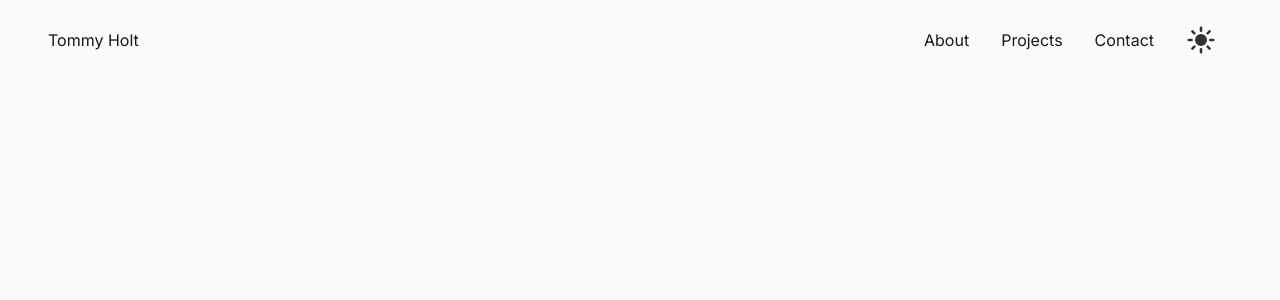
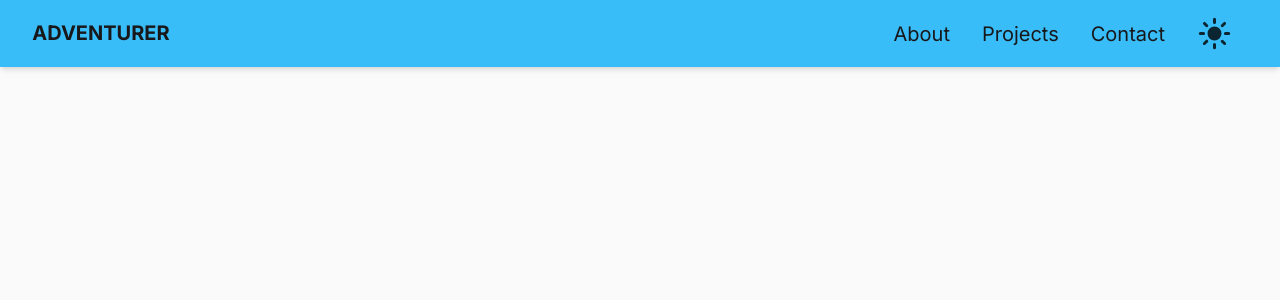
Before and after one commit to atTommy98/portfolio-website, a Next.js app: page / in a window 1280 px wide. Shown: the top 300 px of the page. Built offline with nearby package versions, Linux system fonts and the light colour scheme; no server answers.

Commit message:
Animation of name in header

```diff
--- a/src/app/globals.css
+++ b/src/app/globals.css
@@ -34,3 +34,6 @@
     @apply text-zinc-900;
   }
 }
+
+@layer components {
+}
--- a/src/components/Header.tsx
+++ b/src/components/Header.tsx
@@ -17,18 +17,28 @@ export default function Header() {
   ];
 
   return (
-    <header className="h-[10vh] w-full flex items-center justify-between px-12">
-      <div className="flex justify-center items-center">
-        <h1 className="dark-text dark:light-text">Tommy Holt</h1>
+    <header className="h-[7.5vh] min-h-fit w-full flex items-center justify-between px-2 md:px-8 bg-sky-400 dark:bg-sky-700 shadow-md text-sm md:text-xl">
+      <div className="relative flex justify-center items-center overflow-hidden">
+        <h1 className="dark-text dark:light-text uppercase text-center font-bold absolute animate-swap1">
+          Developer
+        </h1>
+        <h1 className="dark-text dark:light-text uppercase text-center font-bold relative animate-swap2">
+          Tommy Holt
+        </h1>
+        <h1 className="dark-text dark:light-text uppercase text-center font-bold absolute animate-swap3">
+          Adventurer
+        </h1>
       </div>
-      <div className="flex justify-center items-center">
+      <nav className="flex justify-center items-center">
         {links.map((link) => (
-          <a key={link.id} className="dark-text dark:light-text mx-4">
+          <a
+            key={link.id}
+            className="dark-text dark:light-text mx-2 md:mx-4 w-fit">
             {link.name}
           </a>
         ))}
         <ThemeButton />
-      </div>
+      </nav>
     </header>
   );
 }
--- a/src/components/ThemeButton.tsx
+++ b/src/components/ThemeButton.tsx
@@ -1,10 +1,6 @@
-/* typescript-eslint-disable */
-
 import { useState } from "react";
 import { useTheme } from "next-themes";
 import useSound from "use-sound";
-import CLICK1 from "../assets/sounds/CLICK1.mp3";
-import CLICK2 from "../assets/sounds/CLICK2.mp3";
 import Image from "next/image";
 import SUN from "../assets/SUN.svg";
 import MOON from "../assets/MOON.svg";
@@ -14,27 +10,29 @@ export default function ThemeButton() {
   const { systemTheme, theme, setTheme } = useTheme();
   const currentTheme = theme === "system" ? systemTheme : theme;
 
+  const [sound1] = useSound("/sounds/CLICK1.mp3", { volume: 0.25 });
+  const [sound2] = useSound("/sounds/CLICK2.mp3", { volume: 0.25 });
+
   function handleThemeToggle() {
     setAnimate(true);
     if (theme === "dark") {
-        setTheme("light")
-        playClicked1()
+      setTheme("light");
+      sound1();
     }
     if (theme === "light") {
-        setTheme("dark")
-        playClicked2()
+      setTheme("dark");
+      sound2();
     }
     theme === "dark" ? setTheme("light") : setTheme("dark");
   }
 
-  const [playClicked1] = useSound("/sounds/CLICK1.mp3", { volume: 0.25 });
-  const [playClicked2] = useSound("/sounds/CLICK2.mp3", { volume: 0.25 });
-
   return (
-    <div className="relative max-w-[30px] m-4">
+    <div className="relative max-w-[25px] md:max-w-[35px] m-[2px] sm:m-2 md:m-4 cursor-pointer">
       <Image
         alt="Moon or sun icon based on currently set theme"
-        className={`w-full dark:invert ${animate && "animate-wiggle"} opacity-80`}
+        className={`w-full dark:invert ${
+          animate && "animate-wiggle"
+        } opacity-80`}
         src={theme === "dark" ? MOON : SUN}
         onClick={handleThemeToggle}
         onAnimationEnd={() => setAnimate(false)}
--- a/tailwind.config.ts
+++ b/tailwind.config.ts
@@ -19,9 +19,33 @@ const config: Config = {
           "0%, 100%": { transform: "rotate(-5deg)" },
           "50%": { transform: "rotate(5deg)" },
         },
+        swap1: {
+          "0%": { transform: "translateY(0)" },
+          "20%": { transform: "translateY(100%)" },
+          "50%": { transform: "translateY(200%)" },
+          "80%": {transform: "translateY(100%)"},
+          "100%": {transform: "translateY(0%)"},
+        },
+        swap2: {
+          "0%": { transform: "translateY(-100%)" },
+          "20%": { transform: "translateY(0%)" },
+          "50%": { transform: "translateY(100%)" },
+          "80%": {transform: "translateY(0%)"},
+          "100%": {transform: "translateY(-100%)"},
+        },
+        swap3: {
+          "0%": { transform: "translateY(-200%)" },
+          "20%": { transform: "translateY(-100%)" },
+          "50%": { transform: "translateY(0%)" },
+          "80%": {transform: "translateY(-100%)"},
+          "100%": {transform: "translateY(-200%)"},
+        },
       },
       animation: {
         wiggle: "wiggle 150ms ease-in-out",
+        swap1: "swap1 10s infinite ease-in-out",
+        swap2: "swap2 10s infinite ease-in-out",
+        swap3: "swap3 10s infinite ease-in-out",
       },
     },
   },
```
